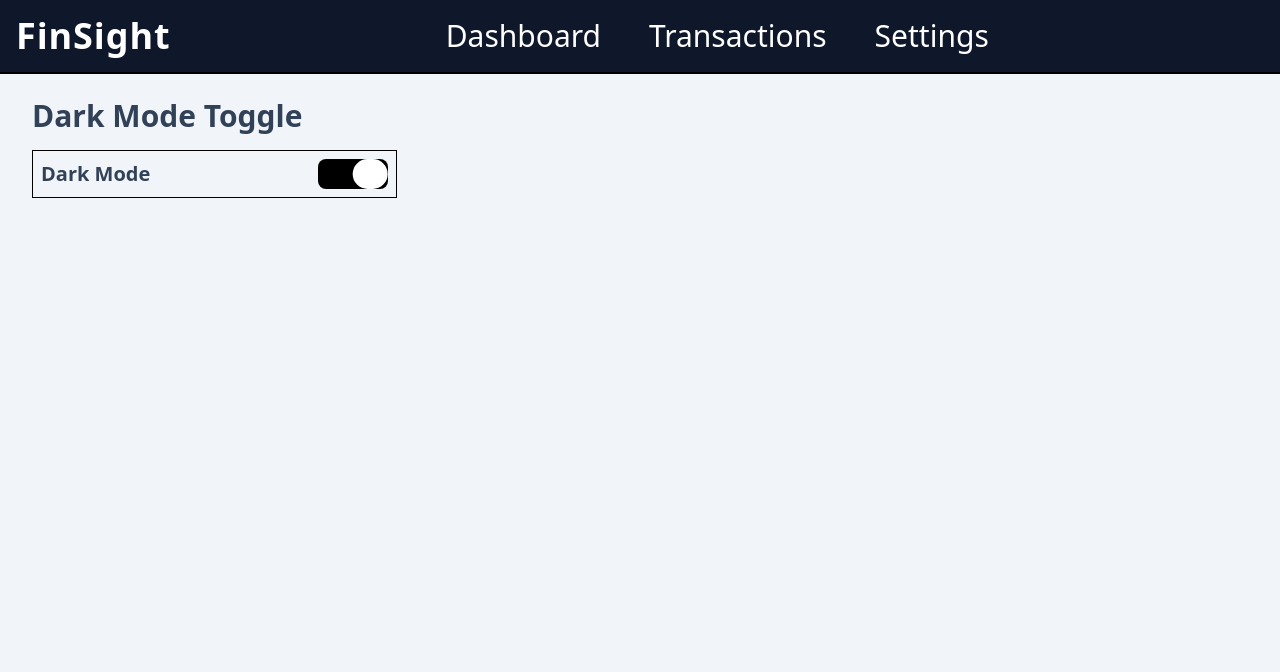
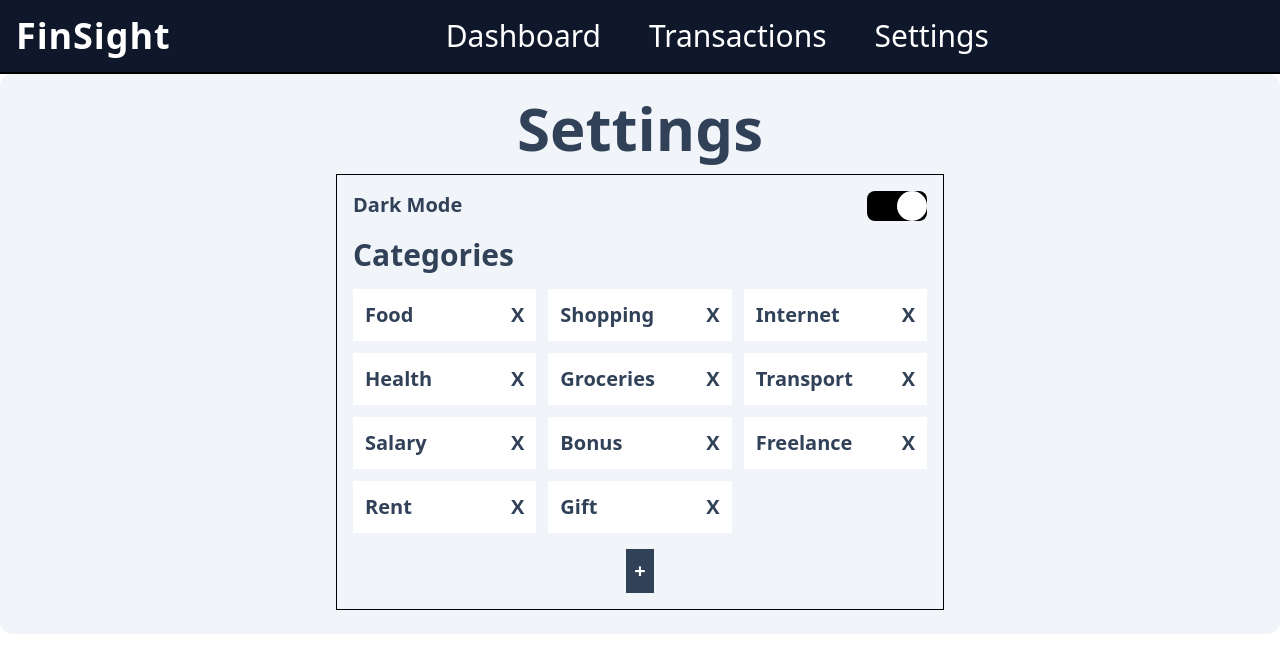
Before and after one commit to Amrit126/Finance-Dashboard, a React (Vite) app: page /settings in a window 1280 px wide. Shown: the top 672 px of the page. Built offline with nearby package versions, Linux system fonts and the light colour scheme.

Commit message:
Creating categories list in settings page and adding new one

```diff
--- /dev/null
+++ b/src/pages/settings/Categories.jsx
@@ -0,0 +1,74 @@
+import { useState } from 'react'
+
+export function Categories({ categories, setCategories }) {
+    const [isAdding, setIsAdding] = useState(false)
+    const [inputText, setInputText] = useState('')
+
+    function toggleIsAdding() {
+        setIsAdding(true)
+    }
+
+    function cancelAdding() {
+        setInputText('')
+        setIsAdding(false)
+    }
+
+    function changeInputText(e) {
+        setInputText(e.target.value)
+    }
+
+    function submitNewCategory() {
+        if (categories.includes(inputText)) {
+            alert("Category already available")
+            return
+        }
+        const temp = [...categories, inputText]
+        setCategories(temp)
+        cancelAdding()
+    }
+
+    return (
+        <div>
+            <h2 className="font-extrabold text-2xl md:text-3xl my-4">Categories</h2>
+            <div className="grid grid-cols-2 text-sm md:text-xl md:grid-cols-3 gap-3">
+                {categories.map(category => (
+                    <div key={category} className="bg-white flex justify-between items-center p-3">
+                        <p>{category}</p>
+                        <button className="cursor-pointer ">X</button>
+                    </div>
+                ))}
+            </div>
+
+            <div className="flex justify-center mt-4">
+                <div className={`${isAdding ? 'hidden' : ''}`}>
+                    <button className="bg-slate-700 p-2 text-white cursor-pointer"
+                        onClick={toggleIsAdding}
+                    >+</button>
+                </div>
+                <div className={`${isAdding ? 'flex' : 'hidden'} flex-col items-center p-2
+                            bg-gray-300 rounded-xl`}>
+                    <h3 className="font-bold">New Category</h3>
+                    <label className="mt-4">Name:
+                        <input className="bg-white p-1 mx-2 text-black focus:outline-none
+                                    focus:ring-2 focus:ring-blue-600 rounded-lg mx-"
+                            type="text"
+                            placeholder="New Category..."
+                            value={inputText}
+                            onChange={changeInputText}
+                        />
+                    </label>
+                    <div className="flex gap-2 mt-4">
+                        <button className="bg-red-500 text-black rounded-xl p-2
+                                    cursor-pointer transition-all duration-300 hover:opacity-80"
+                            onClick={cancelAdding}
+                        >Cancel</button>
+                        <button className="bg-blue-500 text-black rounded-xl p-2
+                                    cursor-pointer transition-all duration-300 hover:opacity-80"
+                            onClick={submitNewCategory}
+                        >Submit</button>
+                    </div>
+                </div>
+            </div>
+        </div>
+    )
+}
--- a/src/pages/settings/Settings.jsx
+++ b/src/pages/settings/Settings.jsx
@@ -1,8 +1,8 @@
 //import { useState } from 'react'
 import { Header } from "../../components/Header";
+import { Categories } from "./Categories";
 
-export function Settings({ isDark, setIsDark }) {
-
+export function Settings({ isDark, setIsDark, categories, setCategories }) {
     function toggleButton() {
         setIsDark(isOn => {
             return isOn ? false : true
@@ -13,22 +13,26 @@ export function Settings({ isDark, setIsDark }) {
         <>
             <title>Settings</title>
             <Header />
-            <div className="h-screen bg-slate-100 flex flex-col gap-4 px-8 py-6 text-xl
-            text-slate-700 font-bold">
-                {/*Dark mode toggle */}
-                <h2 className="text-3xl font-extrabold">Dark Mode Toggle</h2>
-                <div className="flex p-2 border border-black gap-8 w-full md:w-[30%] justify-between items-center">
-                    <p>Dark Mode</p>
-                    <div className={`h-[30px] w-[20%] relative rounded-lg
+            <div className="h-full bg-slate-100 px-4 md:px-8 py-6 text-xl
+            text-slate-700 font-bold flex flex-col items-center gap-4 rounded-xl">
+                <h1 className="font-extrabold text-4xl md:text-6xl">Settings</h1>
+                <div className="border border-black w-full md:w-1/2 p-4 ">
+                    <div className="flex justify-between">
+                        <p>Dark Mode</p>
+                        <div className={`h-[30px] w-[60px] relative rounded-lg
                     ${isDark ? 'bg-black' : 'bg-slate-300'} cursor-pointer`}
-                        onClick={toggleButton}
-                    >
-                        <div className={`absolute h-[30px] w-[50%] ${isDark ? 'bg-white' : 'bg-black'}
+                            onClick={toggleButton}
+                        >
+                            <div className={`absolute h-[30px] w-[30px] ${isDark ? 'bg-white' : 'bg-black'}
                         rounded-3xl ${isDark ? 'translate-x-full' : 'translate-x-0'}
                          transition-all duration-300`}>
 
+                            </div>
                         </div>
                     </div>
+
+                    {/*For Categories*/}
+                    <Categories categories={categories} setCategories={setCategories} />
                 </div>
             </div>
         </>
```
